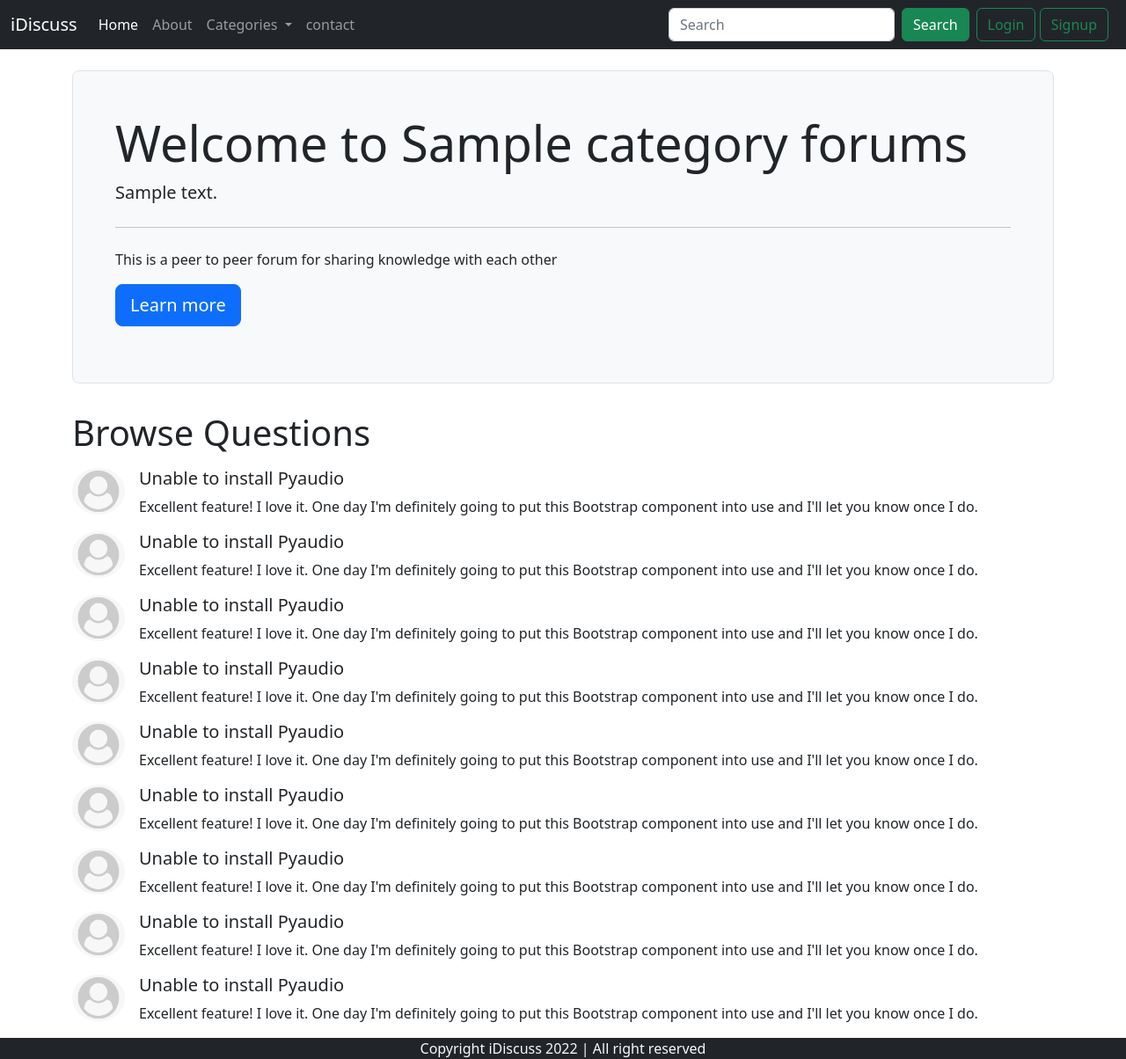
After one commit to sonjoysaha36/FORUM, a PHP site: page /threadlist.php?catid=1 in a window 1280 px wide. The commit adds this page. Shown: the whole page at 88% size. Run offline with PHP 8.4, Linux system fonts and the light colour scheme; tables that the repository leaves empty or names only in its code hold one stand-in row (values such as "Sample post").

Commit message:
forum website using php

```diff
--- /dev/null
+++ b/partials/_db.php
@@ -0,0 +1,12 @@
+<?php
+//script to connect to database
+$servername = "localhost";
+$username = "root";
+$password = "";
+$database = "idiscuss";
+
+
+$conn = mysqli_connect($servername, $username, $password, $database);
+
+
+?>
--- /dev/null
+++ b/threadlist.php
@@ -0,0 +1,154 @@
+<!doctype html>
+<html lang="en">
+
+<head>
+    <meta charset="utf-8">
+    <meta name="viewport" content="width=device-width, initial-scale=1">
+    <title>Welcome to iDiscuss</title>
+    <link href="https://cdn.jsdelivr.net/npm/bootstrap@5.2.1/dist/css/bootstrap.min.css" rel="stylesheet"
+        integrity="sha384-iYQeCzEYFbKjA/T2uDLTpkwGzCiq6soy8tYaI1GyVh/UjpbCx/TYkiZhlZB6+fzT" crossorigin="anonymous">
+    <title>Welcome to iDiscuss - Coding Forums</title>
+</head>
+
+<body>
+    <?php include 'partials/_db.php';?>
+    <?php include 'partials/_header.php';?>
+
+    <?php
+    $id = $_GET['catid'];
+
+    $sql = "SELECT * FROM `categories` WHERE category_id=$id";
+    $result = mysqli_query($conn, $sql);
+    while($row = mysqli_fetch_assoc($result)){
+    $catname = $row['category_name'];
+    $catdesc = $row['category_description'];
+    }
+
+    ?>
+
+
+    <div class="container my-4">
+        <div class="jumbotron p-5 mb-4 bg-light border rounded-3">
+            <h1 class="display-4">Welcome to <?php echo $catname; ?> forums</h1>
+            <p class="lead"><?php echo $catdesc; ?></p>
+            <hr class="my-4">
+            <p>This is a peer to peer forum for sharing knowledge with each other</p>
+            <p class="lead">
+                <a class="btn btn-primary btn-lg" href="#" role="button">Learn more</a>
+            </p>
+        </div>
+    </div>
+
+    <div class="container">
+        <h1 class="py-2">Browse Questions</h1>
+        <div class="d-flex">
+            <div class="flex-shrink-0">
+                <img src="img/user.png" class="rounded-circle" width="60px" alt="Sample Image">
+            </div>
+            <div class="flex-grow-1 ms-3">
+                <h5>Unable to install Pyaudio <small class="text-muted"></small></h5>
+                <p>Excellent feature! I love it. One day I'm definitely going to put this Bootstrap component into use
+                    and I'll let you know once I do.</p>
+            </div>
+        </div>
+
+
+
+
+        <div class="d-flex">
+            <div class="flex-shrink-0">
+                <img src="img/user.png" class="rounded-circle" width="60px" alt="Sample Image">
+            </div>
+            <div class="flex-grow-1 ms-3">
+                <h5>Unable to install Pyaudio <small class="text-muted"></small></h5>
+                <p>Excellent feature! I love it. One day I'm definitely going to put this Bootstrap component into use
+                    and I'll let you know once I do.</p>
+            </div>
+        </div>
+        <div class="d-flex">
+            <div class="flex-shrink-0">
+                <img src="img/user.png" class="rounded-circle" width="60px" alt="Sample Image">
+            </div>
+            <div class="flex-grow-1 ms-3">
+                <h5>Unable to install Pyaudio <small class="text-muted"></small></h5>
+                <p>Excellent feature! I love it. One day I'm definitely going to put this Bootstrap component into use
+                    and I'll let you know once I do.</p>
+            </div>
+        </div>
+        <div class="d-flex">
+            <div class="flex-shrink-0">
+                <img src="img/user.png" class="rounded-circle" width="60px" alt="Sample Image">
+            </div>
+            <div class="flex-grow-1 ms-3">
+                <h5>Unable to install Pyaudio <small class="text-muted"></small></h5>
+                <p>Excellent feature! I love it. One day I'm definitely going to put this Bootstrap component into use
+                    and I'll let you know once I do.</p>
+            </div>
+        </div>
+        <div class="d-flex">
+            <div class="flex-shrink-0">
+                <img src="img/user.png" class="rounded-circle" width="60px" alt="Sample Image">
+            </div>
+            <div class="flex-grow-1 ms-3">
+                <h5>Unable to install Pyaudio <small class="text-muted"></small></h5>
+                <p>Excellent feature! I love it. One day I'm definitely going to put this Bootstrap component into use
+                    and I'll let you know once I do.</p>
+            </div>
+        </div>
+        <div class="d-flex">
+            <div class="flex-shrink-0">
+                <img src="img/user.png" class="rounded-circle" width="60px" alt="Sample Image">
+            </div>
+            <div class="flex-grow-1 ms-3">
+                <h5>Unable to install Pyaudio <small class="text-muted"></small></h5>
+                <p>Excellent feature! I love it. One day I'm definitely going to put this Bootstrap component into use
+                    and I'll let you know once I do.</p>
+            </div>
+        </div>
+        <div class="d-flex">
+            <div class="flex-shrink-0">
+                <img src="img/user.png" class="rounded-circle" width="60px" alt="Sample Image">
+            </div>
+            <div class="flex-grow-1 ms-3">
+                <h5>Unable to install Pyaudio <small class="text-muted"></small></h5>
+                <p>Excellent feature! I love it. One day I'm definitely going to put this Bootstrap component into use
+                    and I'll let you know once I do.</p>
+            </div>
+        </div>
+        <div class="d-flex">
+            <div class="flex-shrink-0">
+                <img src="img/user.png" class="rounded-circle" width="60px" alt="Sample Image">
+            </div>
+            <div class="flex-grow-1 ms-3">
+                <h5>Unable to install Pyaudio <small class="text-muted"></small></h5>
+                <p>Excellent feature! I love it. One day I'm definitely going to put this Bootstrap component into use
+                    and I'll let you know once I do.</p>
+            </div>
+        </div>
+        <div class="d-flex">
+            <div class="flex-shrink-0">
+                <img src="img/user.png" class="rounded-circle" width="60px" alt="Sample Image">
+            </div>
+            <div class="flex-grow-1 ms-3">
+                <h5>Unable to install Pyaudio <small class="text-muted"></small></h5>
+                <p>Excellent feature! I love it. One day I'm definitely going to put this Bootstrap component into use
+                    and I'll let you know once I do.</p>
+            </div>
+        </div>
+
+    </div>
+
+
+
+
+
+
+
+    <?php include 'partials/_footer.php' ?>
+
+    <script src="https://cdn.jsdelivr.net/npm/bootstrap@5.2.1/dist/js/bootstrap.bundle.min.js"
+        integrity="sha384-u1OknCvxWvY5kfmNBILK2hRnQC3Pr17a+RTT6rIHI7NnikvbZlHgTPOOmMi466C8" crossorigin="anonymous">
+    </script>
+</body>
+
+</html>
```
Also changed, not shown: index.php (+47 -18 lines), img/203035911_1774653976050213_3589858302995940941_n.jpg (added), img/cat-1.jfif (added), img/cat-2.jfif (added), img/cat-3.jfif (added), img/cat-4.jfif (added), img/cat-5.jfif (added), img/cat-6.jfif (added), img/cat-7.jfif (added), img/slider-1.jfif (added), img/slider-2.jfif (added), img/slider-3.jfif (added), img/user.png (added), partials/db.php (deleted).
